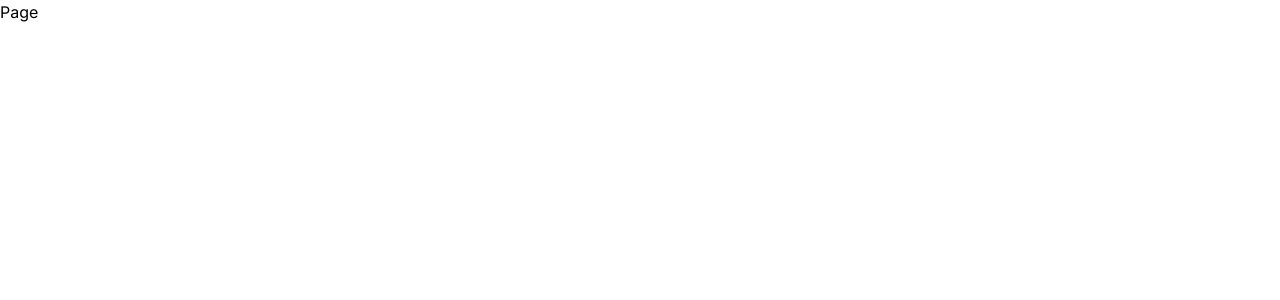
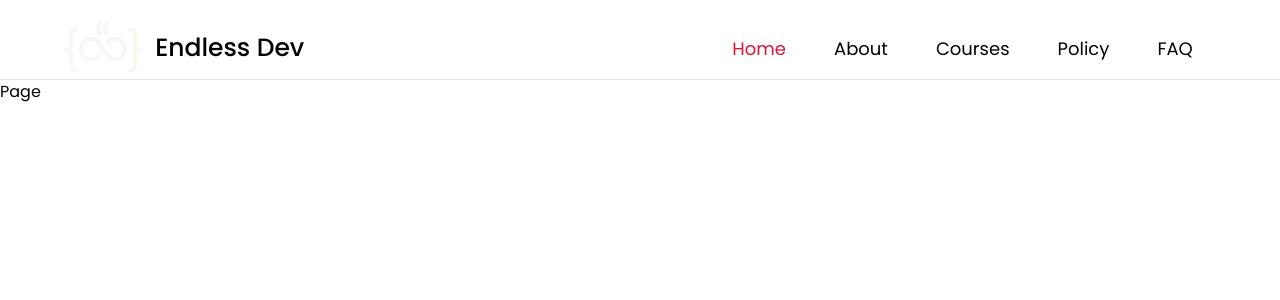
Before and after one commit to Roudi22/LMS, a Next.js app in the folder client/: page / in a window 1280 px wide. Shown: the top 300 px of the page. Built offline with nearby package versions, Linux system fonts and the light colour scheme.

Commit message:
fix layout

```diff
--- a/client/app/layout.tsx
+++ b/client/app/layout.tsx
@@ -1,8 +1,19 @@
+
 import type { Metadata } from "next";
-import { Inter } from "next/font/google";
+import { Poppins, Josefin_Sans } from "next/font/google";
 import "./globals.css";
+import { ThemeProvider } from "./utils/theme-provider";
+import Navbar from "./components/Navbar";
 
-const inter = Inter({ subsets: ["latin"] });
+
+const poppins = Poppins({
+  subsets: ["latin"],
+  weight: ["400", "500", "600", "700"],
+});
+const josefin = Josefin_Sans({
+  subsets: ["latin"],
+  weight: ["400", "500", "600", "700"],
+});
 
 export const metadata: Metadata = {
   title: "Create Next App",
@@ -16,7 +27,13 @@ export default function RootLayout({
 }>) {
   return (
     <html lang="en">
-      <body className={inter.className}>{children}</body>
+      <body className={`${poppins.className} !bg-white bg-no-repeat dark:bg-gradient-to-b dark:from-gray-900 dark:to-black duration-300`}>
+      <ThemeProvider attribute="class" enableSystem defaultTheme="system">
+        <Navbar/>
+        {children}
+
+      </ThemeProvider>
+      </body>
     </html>
   );
 }
```
